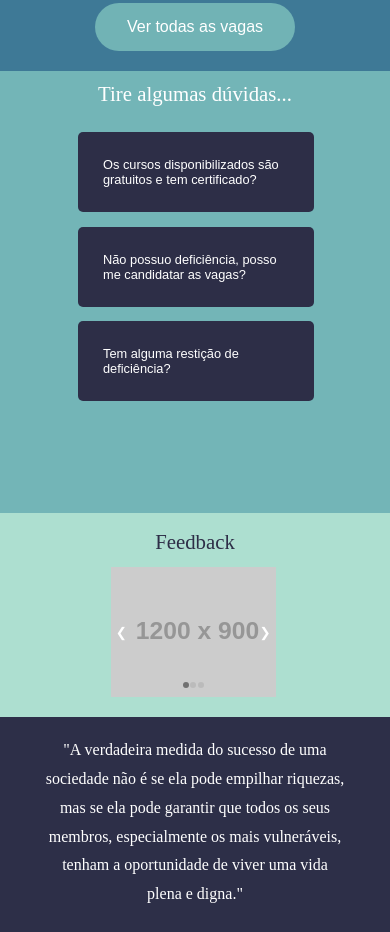
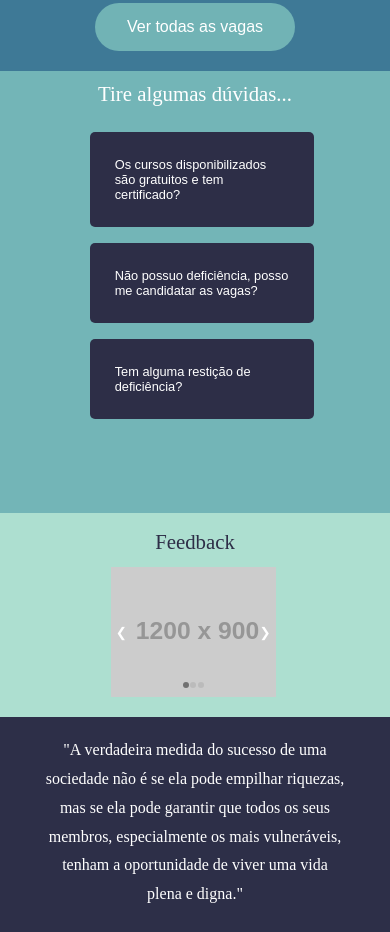
Before and after one commit to nicolliegoes/TCC, a plain HTML site: page index.html in a window 390 px wide. Shown: the part 1700-2632 px from the top of the page. Drawn offline with Linux system fonts and the light colour scheme; placeholder pictures from the web are drawn by us.

Commit message:
Add files via upload

```diff
--- a/estilo.css
+++ b/estilo.css
@@ -469,7 +469,7 @@ h1{
 }
 
 .accordion {
-  width: 55%;
+
   float: right;
   margin-top: 9%;
   position: absolute;
@@ -488,12 +488,19 @@ h1{
   }
 }
 
+@media screen and (max-width: 860px){
+  .accordion{
+    margin-left: 22%;
+    margin-right: 5%;
+  }
+}
+
 .accordion-button {
   background-color: #2D2E47;
   color: white;
   cursor: pointer;
   padding: 25px;
-  width: 60%;
+  width: 70%;
   border: none;
   text-align: left;
   outline: none;
@@ -511,7 +518,12 @@ h1{
 
 @media screen and (max-width: 1100px){
   .accordion-button{
-    width: 110%;
+    width: 75%;
+  }
+}
+@media screen and (max-width: 1100px){
+  .accordion-button{
+    width: 80%;
   }
 }
 
@@ -520,7 +532,7 @@ h1{
 }
 
 .accordion-content {
-  width: 57.7%;
+  width: 67.7%;
   margin-bottom: 2%;
   padding: 0 10px;
   max-height: 0;
@@ -533,7 +545,7 @@ h1{
 
 @media screen and (max-width: 1100px){
   .accordion-content{
-    width: 105%;
+    width: 72.7%;
   }
 }
 
```
